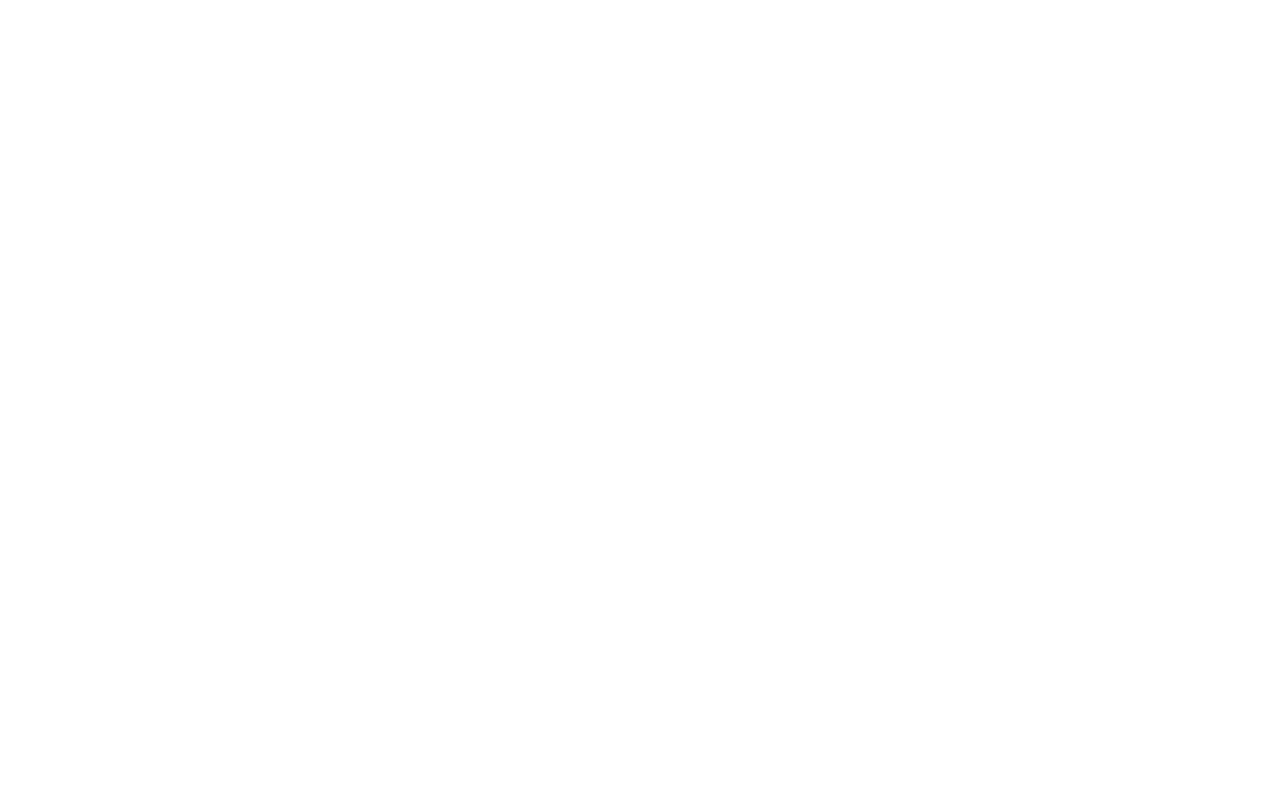
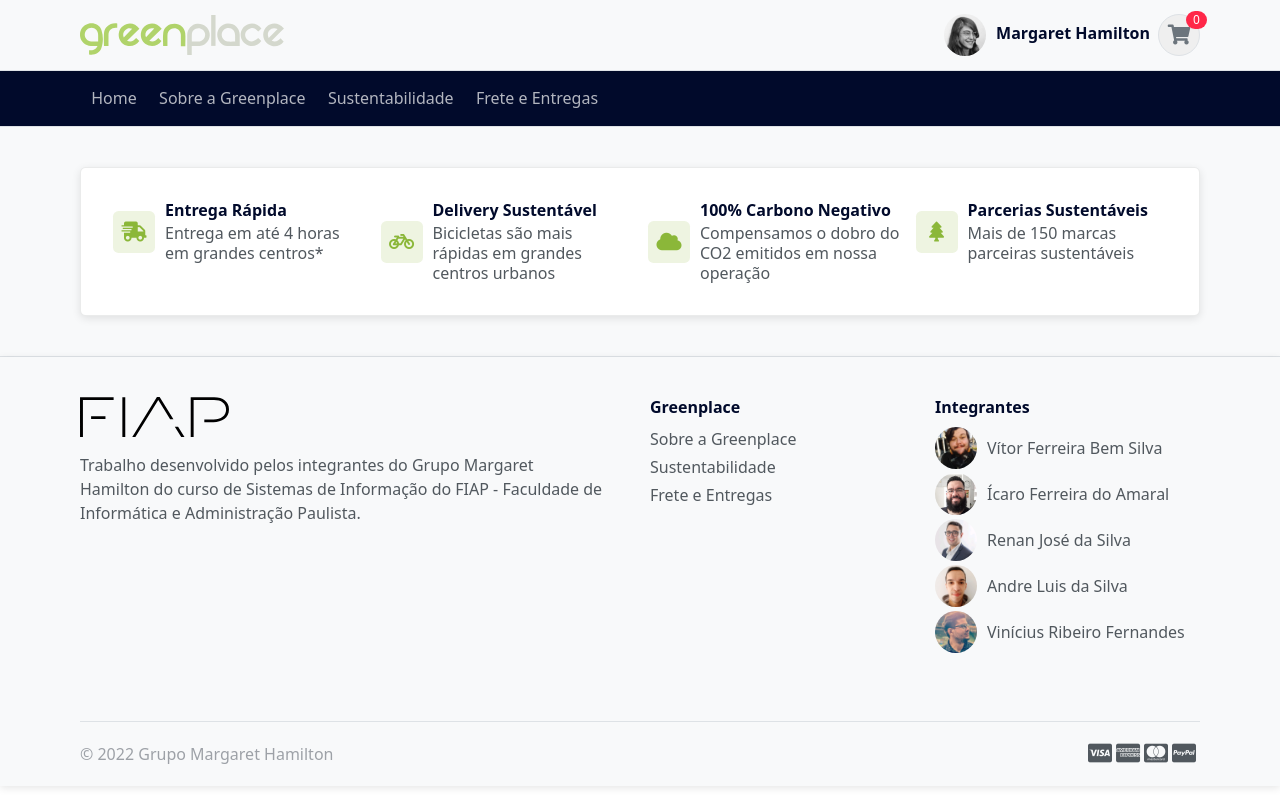
Before and after one commit to margaret-hamilton/greenplace-spa, a React (Create React App) app: page /frete-e-entregas in a window 1280 px wide. Before the commit this address had no page. Built offline with nearby package versions, Linux system fonts and the light colour scheme.

Commit message:
✨ Add feature state control

```diff
--- a/src/App.js
+++ b/src/App.js
@@ -2,14 +2,23 @@ import React from 'react';
 
 import { Routes, Route } from 'react-router-dom';
 
-import { Home } from './pages';
+import { Home, Content } from './pages';
+import { Footer } from './components/Footer';
+import { Header } from './components/Header';
 
 function App() {
   return (
     <div className="App">
+      <Header />
+
       <Routes>
         <Route path="/" element={<Home />} />
+        <Route path="/sobre-a-greenplace" element={<Content />} />
+        <Route path="/sustentabilidade" element={<Content />} />
+        <Route path="/frete-e-entregas" element={<Content />} />
       </Routes>
+
+      <Footer />
     </div>
   );
 }
--- /dev/null
+++ b/src/pages/Content.jsx
@@ -0,0 +1,11 @@
+import React from 'react';
+
+import { Features } from '../components/Features';
+
+export default function Content() {
+  return (
+    <>
+      <Features />
+    </>
+  );
+}
--- a/src/pages/Home.jsx
+++ b/src/pages/Home.jsx
@@ -2,15 +2,12 @@ import React from 'react';
 
 import { Features } from '../components/Features';
 import { Footer } from '../components/Footer';
-import { Header } from '../components/Header';
 import { Intro } from '../components/Intro';
 import { Products } from '../components/Products/Products';
 
 export default function Home() {
   return (
     <>
-      <Header />
-
       <Intro />
 
       <Features />
--- a/src/pages/index.js
+++ b/src/pages/index.js
@@ -1 +1,2 @@
 export { default as Home } from './Home';
+export { default as Content } from './Content';
```
